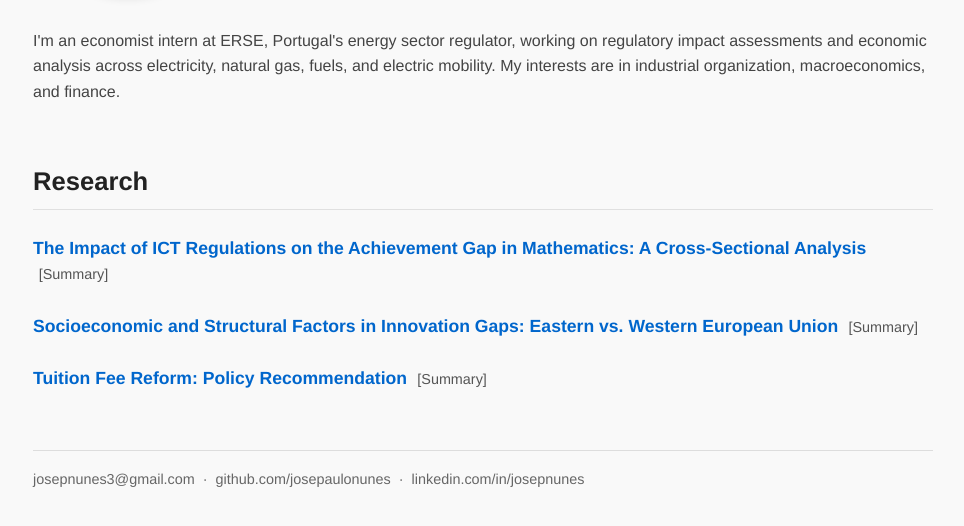
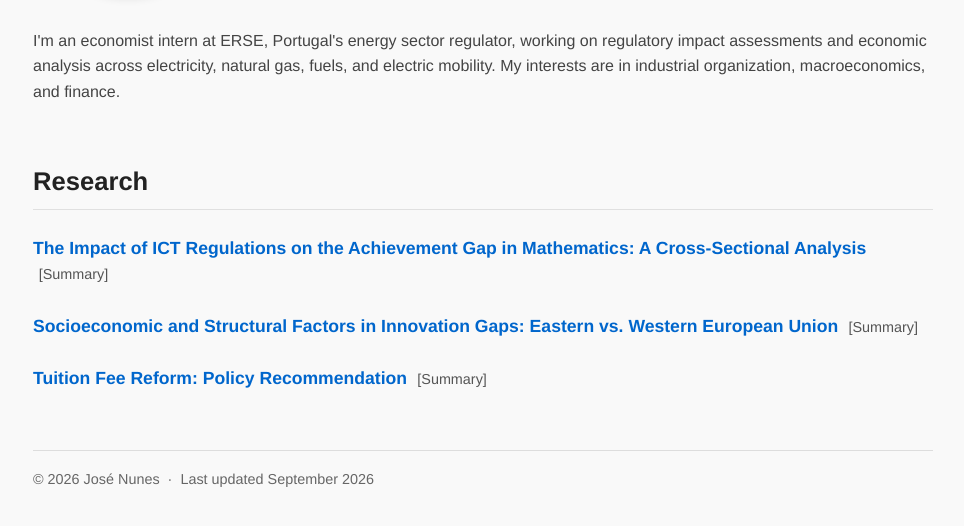
Before and after one commit to josepaulonunes/josepaulonunes.github.io, a Jekyll site: the page built from index.md, in a window 1280 px wide, cut to the strip 317-843 px from the top of the page. Shown: the whole strip, without its empty margins (157-1121 px from the left). Built offline with Jekyll 4.4.1, drawn with Linux system fonts in a browser that asks for light colours.

Commit message:
Add files via upload

```diff
--- a/_layouts/default.html
+++ b/_layouts/default.html
@@ -8,9 +8,9 @@
   <meta name="description" content="José Nunes — economist working on macroeconomics, finance and industrial organization. Research, data projects and CV.">
 
   <!-- Preview card when the link is shared (LinkedIn, WhatsApp, etc.) -->
-  <meta property="og:title" content="José Nunes — Economist">
-  <meta property="og:description" content="Macroeconomics, finance and industrial organization. Research, data projects and CV.">
-  <meta property="og:image" content="https://josepaulonunes.github.io/profile.png">
+  <meta property="og:title" content="José Nunes">
+  <meta property="og:description" content="Economics · Research · Projects">
+  <meta property="og:image" content="https://josepaulonunes.github.io/og-image.png">
   <meta property="og:url" content="https://josepaulonunes.github.io/">
   <meta property="og:type" content="website">
 
@@ -37,11 +37,7 @@
   </main>
 
   <footer>
-    <a href="mailto:josepnunes3@gmail.com">josepnunes3@gmail.com</a>
-    &nbsp;·&nbsp;
-    <a href="https://github.com/josepaulonunes">github.com/josepaulonunes</a>
-    &nbsp;·&nbsp;
-    <a href="https://linkedin.com/in/josepnunes/">linkedin.com/in/josepnunes</a>
+    © {{ site.time | date: "%Y" }} José Nunes &nbsp;·&nbsp; Last updated {{ site.time | date: "%B %Y" }}
   </footer>
 
 </body>
--- a/index.md
+++ b/index.md
@@ -20,7 +20,6 @@ title: José Nunes
       <a href="mailto:josepnunes3@gmail.com" aria-label="Email"><i class="fa-solid fa-envelope"></i></a>
       <a href="https://linkedin.com/in/josepnunes/" aria-label="LinkedIn"><i class="fa-brands fa-linkedin"></i></a>
       <a href="https://github.com/josepaulonunes" aria-label="GitHub"><i class="fa-brands fa-github"></i></a>
-      <a href="/Jose_Nunes.pdf" aria-label="CV"><i class="fa-solid fa-file-lines"></i></a>
     </div>
 
   </div>
```
Also changed, not shown: og-image.png (added).
